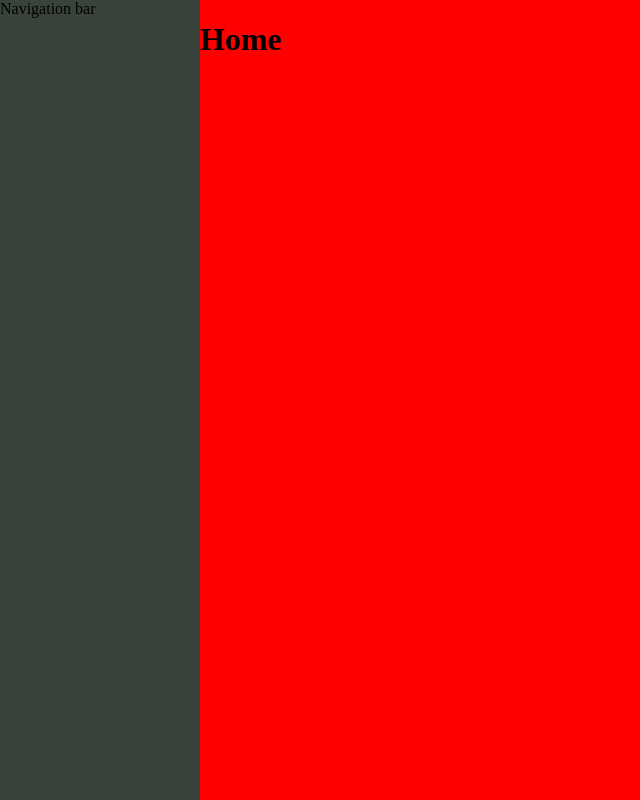
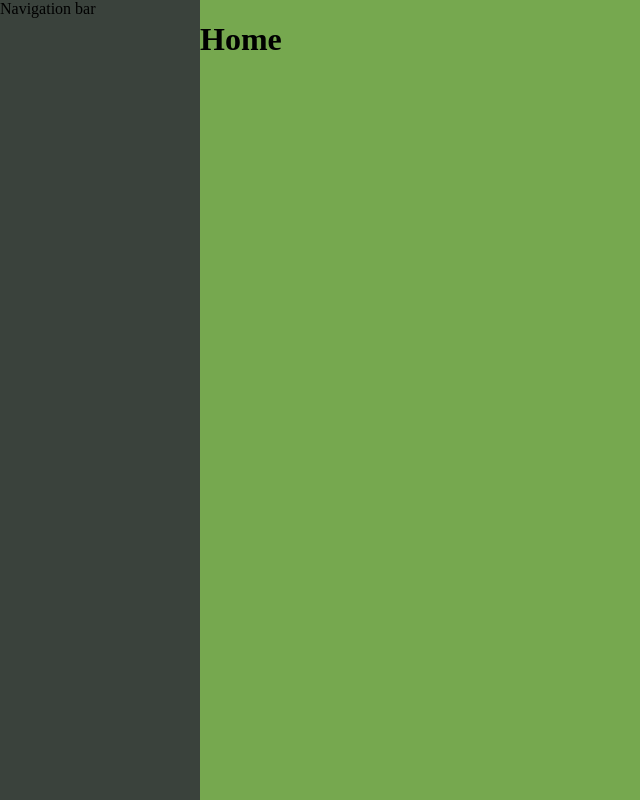
Before and after one commit to mikedsharp/michaeldsharpcom-client, an Angular app: page /home in a window 1280 px wide. Shown: the whole page, without its empty margins (0-640 px from the left). Built offline with nearby package versions, Linux system fonts and the light colour scheme.

Commit message:
added variables sass file for colour palette

```diff
--- a/src/app/about/about.component.scss
+++ b/src/app/about/about.component.scss
@@ -1,5 +1,7 @@
+@import '../shared/variables';
+
 :host {
-    background-color: green;
+    background-color: $primary-background-colour;
     display: flex;
     flex-grow: 1;
     overflow: auto;
--- a/src/app/contact/contact.component.scss
+++ b/src/app/contact/contact.component.scss
@@ -1,5 +1,7 @@
+@import '../shared/variables';
+
 :host {
-    background-color: blue;
+    background-color: $primary-background-colour;
     display: flex;
     flex-grow: 1;
     overflow: auto;
--- a/src/app/home/home.component.scss
+++ b/src/app/home/home.component.scss
@@ -1,5 +1,7 @@
+@import '../shared/variables';
+
 :host {
-    background-color: red;
+    background-color: $primary-background-colour;
     display: flex;
     flex-grow: 1;
     overflow: auto;
--- a/src/app/projects/project.component.scss
+++ b/src/app/projects/project.component.scss
@@ -1,5 +1,7 @@
+@import '../shared/variables';
+
 :host {
-    background-color: purple;
+    background-color: $primary-background-colour;
     display: flex;
     flex-grow: 1;
     overflow: auto;
--- a/src/app/projects/projects-list.component.scss
+++ b/src/app/projects/projects-list.component.scss
@@ -1,5 +1,7 @@
+@import '../shared/variables';
+
 :host {
-    background-color: yellow;
+    background-color: $primary-background-colour;
     display: flex;
     flex-grow: 1;
     overflow: auto;
--- a/src/app/shared/nav/nav.component.scss
+++ b/src/app/shared/nav/nav.component.scss
@@ -1,5 +1,4 @@
-$primary-background-colour: #76A84F;
-$secondary-background-colour: #3A423C;
+@import '../variables';
 
 $nav-bar-bg-colour: $secondary-background-colour;
 
--- /dev/null
+++ b/src/app/shared/variables.scss
@@ -0,0 +1,2 @@
+$primary-background-colour: #76A84F;
+$secondary-background-colour: #3A423C;
```
